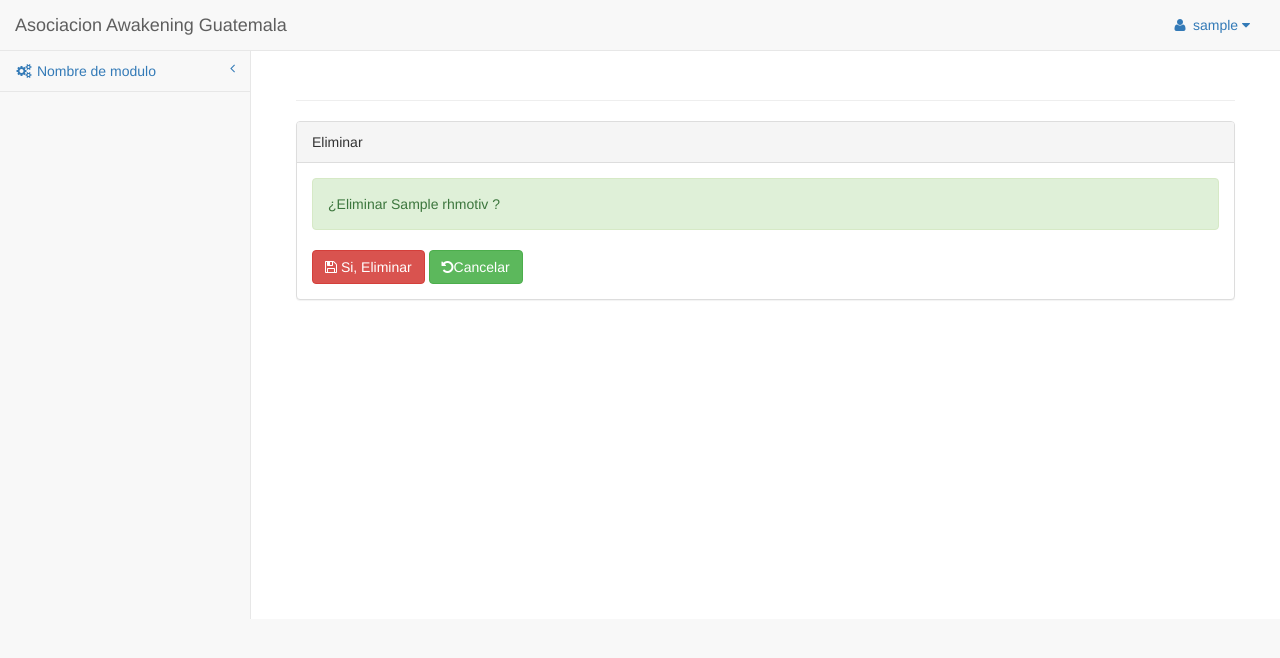
After one commit to totoday72/AWG_DJANGO_PYTHON, a Django app: page /motivo/delete/1 in a window 1280 px wide. The commit adds this page. Shown: the top 658 px of the page. Run offline with Django 3.2, Linux system fonts and the light colour scheme; a user stored in the database is signed in; tables that the repository leaves empty hold one stand-in row (values such as "Sample post"); some libraries are stand-ins or nearby versions.

Commit message:
Agregado: * Funcion de eliminar motivo

```diff
--- /dev/null
+++ b/core/templates/core/rhmotiv_del.html
@@ -0,0 +1,19 @@
+{% extends 'base/base.html' %}
+{% block contenido %}
+    <form method="POST">
+        <div class="panel panel-default">
+            <div class="panel-heading">
+                Eliminar
+            </div>
+            <!-- /.panel-heading -->
+            <div class="panel-body">
+                {% csrf_token %}
+                <div class="alert alert-success">
+                    ¿Eliminar {{ obj.nommot }} ?
+                </div>
+                <button type="submit" class="btn btn-danger"><span class="fa fa-save"></span> Si, Eliminar</button>
+                <a href="{% url 'core:rhmotiv_list' %}" class="btn btn-success"><span class="fa fa-undo"></span>Cancelar</a>
+            </div>
+        </div>
+    </form>
+{% endblock contenido %}
--- a/core/templates/core/rhmotiv_list.html
+++ b/core/templates/core/rhmotiv_list.html
@@ -20,6 +20,7 @@
                         <td>{{ item.nommot }}</td>
                         <td>
                             <a href="{% url 'core:rhmotiv_edit' item.codmot %}" class="btn btn-primary btn-circle"><span class="fa fa-edit"></span></a>
+                            <a href="{% url 'core:rhmotiv_del' item.codmot %}" class="btn btn-danger btn-circle"><span class="fa fa-trash"></span></a>
                         </td>
                     </tr> {% endfor %} </tbody>
             </table>
--- a/core/urls.py
+++ b/core/urls.py
@@ -1,6 +1,6 @@
 from django.urls import path
 
-from core.views import AgenciaView, EmpleadosView, EmpleadosNew, EmpleadosEdit, MotivoNew, Motivosview, MotivoEdit
+from core.views import AgenciaView, EmpleadosView, EmpleadosNew, EmpleadosEdit, MotivoNew, Motivosview, MotivoEdit, MotivoDel
 
 urlpatterns = [path('core', AgenciaView.as_view(), name='agencia_list'),
 
@@ -12,5 +12,6 @@ urlpatterns = [path('core', AgenciaView.as_view(), name='agencia_list'),
                path('motivo', Motivosview.as_view(), name='rhmotiv_list'),
                path('motivo/new', MotivoNew.as_view(), name='rhmotiv_new'),
                path('motivo/edit/<int:pk>', MotivoEdit.as_view(), name='rhmotiv_edit'),
+               path('motivo/delete/<int:pk>', MotivoDel.as_view(), name='rhmotiv_del'),
 
                ]
--- a/core/views.py
+++ b/core/views.py
@@ -71,3 +71,11 @@ class MotivoEdit(SuccessMessageMixin, LoginRequiredMixin, SinPrivilegios, generi
     form_class = Rhmotiv_Form
     success_url = reverse_lazy("core:rhmotiv_list")
     success_message = "Motivo Actualizado Satisfactoriamente"
+
+
+class MotivoDel(SuccessMessageMixin, LoginRequiredMixin, SinPrivilegios, generic.DeleteView):
+    permission_required = "core.add_rhmotiv"
+    model = Rhmotiv
+    template_name = "core/rhmotiv_del.html"
+    context_object_name = 'obj'
+    success_url = reverse_lazy("core:rhmotiv_list")
```
